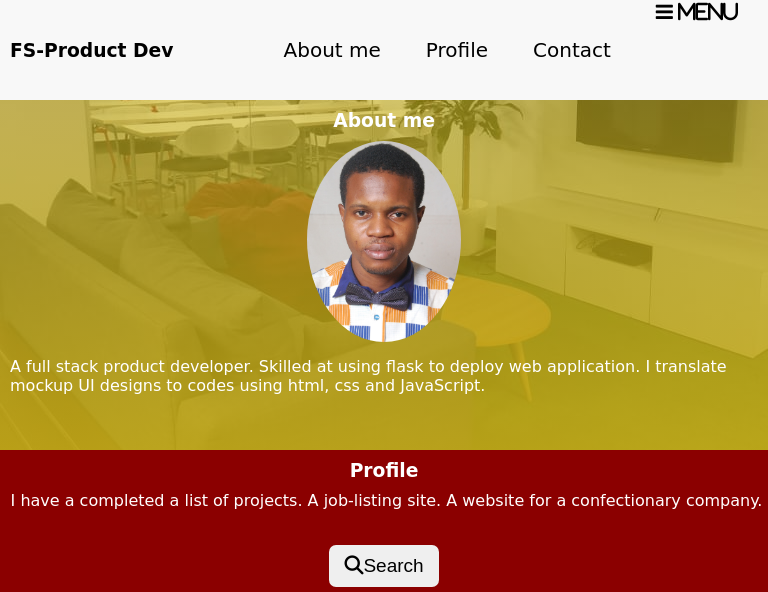
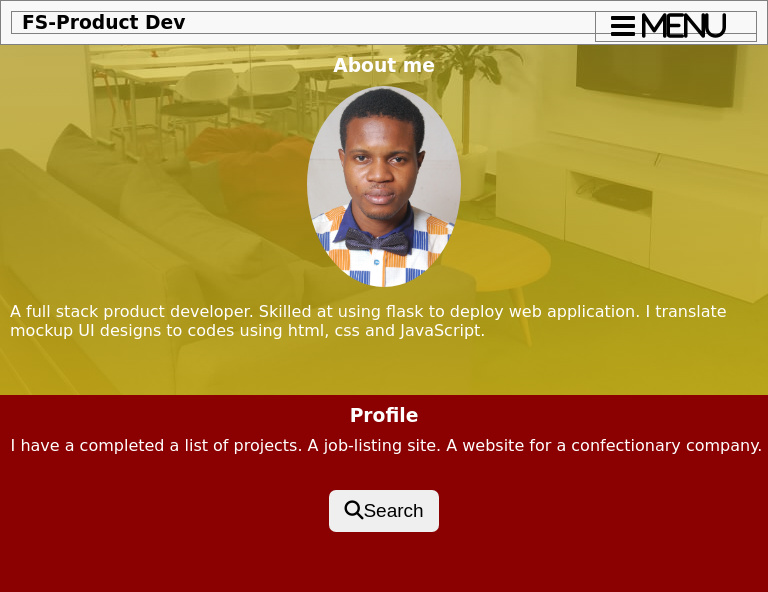
Before and after one commit to Osehi/FS-Product-Dev, a plain HTML site: page index.html in a window 768 px wide. Shown: the top 592 px of the page. Drawn offline with Linux system fonts and the light colour scheme; a web font is replaced by a local one.

Commit message:
designed the layout for mobile and i pad responsiveness

```diff
--- a/css/profile.css
+++ b/css/profile.css
@@ -33,16 +33,26 @@ body{
     margin: 0 auto;
 
 }
+.bordered{border: 1px solid grey}
 
 .nav {
-    display: flex;
-    flex-direction: column;
-    justify-content: space-evenly;
-    height: 100px;
-    flex-wrap: wrap;
+    /* display: flex; */
+    /* flex-direction: row; */
+    /* justify-content: space-evenly; */
+    /* height: 100px; */
+    /* flex-wrap: wrap; */
     background-color: var(--cream);
+    box-sizing:border-box;
+    padding:10px;
+    position: relative;
 }
 
+.icon {
+    position: absolute;
+    right: 10px;
+    top: 10px;
+}
+.fa{font-size:1.40em;}
 .nav__logo {
     flex-grow: 1;
     align-self: center;
@@ -50,11 +60,10 @@ body{
 }
 
 .nav__links {
-    display: flex;
-    flex-direction: column;
-    flex-grow: 2;
-    justify-content: center;
-    align-self: center;
+    display: none;
+}
+.nav__links.responsive{
+    display: block;
 }
 .pb {
     padding-bottom: 5px;
@@ -232,27 +241,10 @@ img {
 
 @media only screen and (min-width:426px) and (max-width:768px){
 
-    .nav {
-        display: flex;
-        flex-direction: row;
-        justify-content: space-between;
-        height: 100px;
-        flex-wrap: wrap;
-        background-color: var(--cream);
-    }
-
     .nav__logo {
         flex-grow: 1;
         align-self: center;
         padding-left: 10px;
-    }
-
-    .nav__links {
-        display: flex;
-        flex-direction: row;
-        flex-grow: 2;
-        justify-content: flex-end;
-        align-self: center;
     }
 
     a {
```
